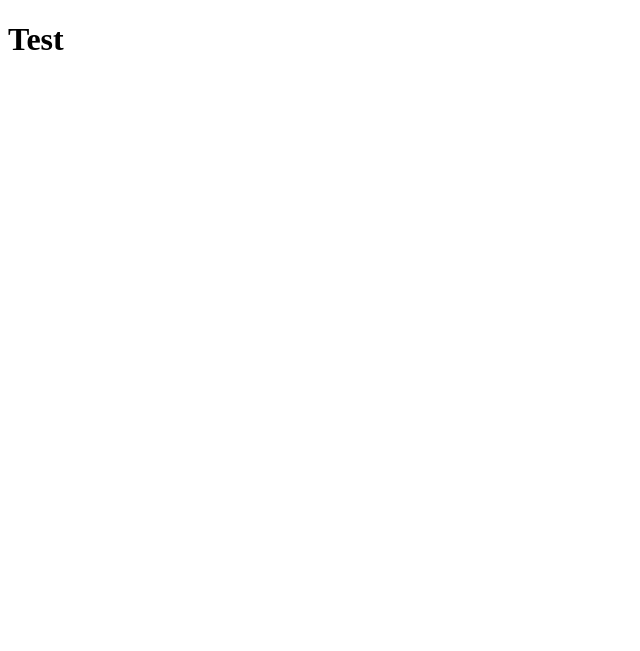
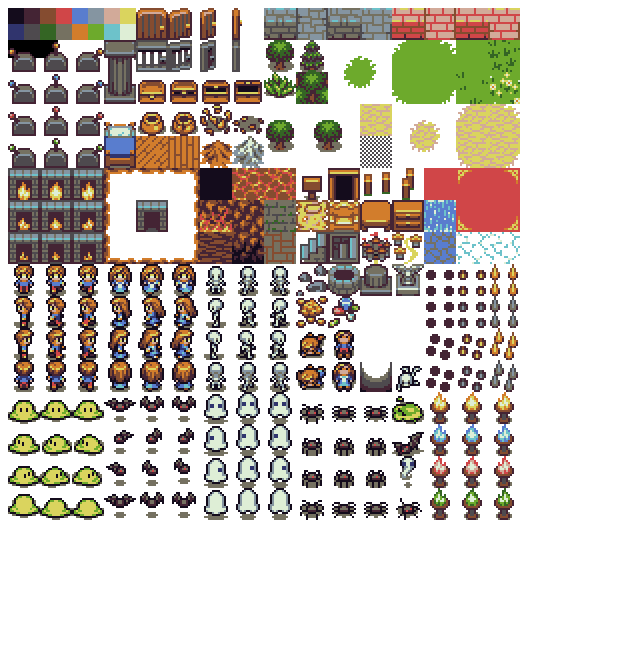
Before and after one commit to JHeggen/game, a website: page public/index.html in a window 1280 px wide. Shown: the whole page, without its empty margins (0-640 px from the left). Drawn offline with Linux system fonts and the light colour scheme.

Commit message:
load tileset

```diff
--- a/public/index.html
+++ b/public/index.html
@@ -2,8 +2,9 @@
 <html>
     <head>
         <title>Game</title>
+        <script type="module" src="/js/main.js"></script>
     </head>
     <body>
-        <h1>Test</h1>
+        <canvas id="screen" width="640" height="640"></canvas>
     </body>
 </html>
--- /dev/null
+++ b/public/js/main.js
@@ -0,0 +1,19 @@
+function loadTiles(location) {
+    return new Promise(resolve => {
+        const image = new Image();
+        image.addEventListener('load', () => {
+            resolve(image);
+        });
+        image.src = location;
+    });
+}
+
+const canvas = document.getElementById('screen');
+const context = canvas.getContext('2d');
+
+context.fillRect(0,0,50,50);
+
+loadTiles('/assets/tileset.png')
+.then(image => {
+    context.drawImage(image, 0, 0);
+})
```
Also changed, not shown: public/assets/tileset.png (added).
